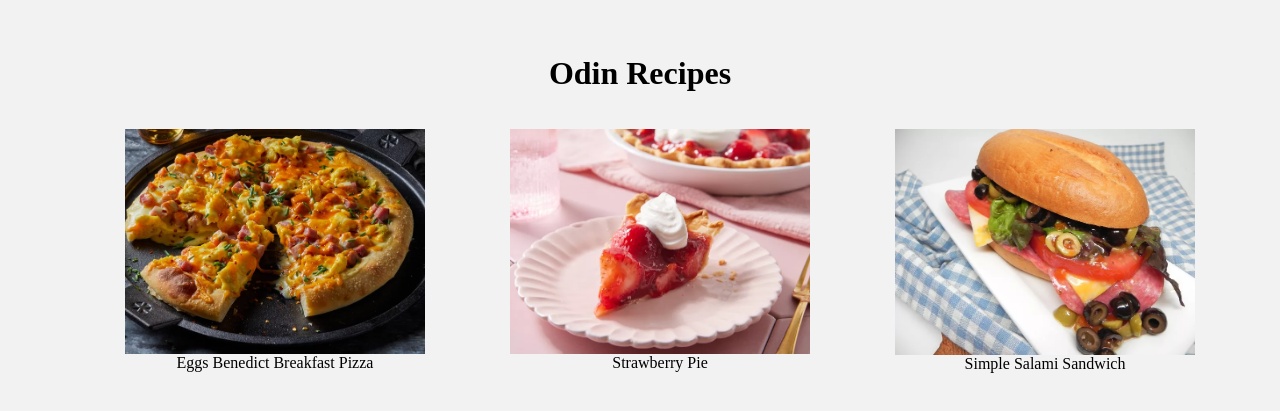
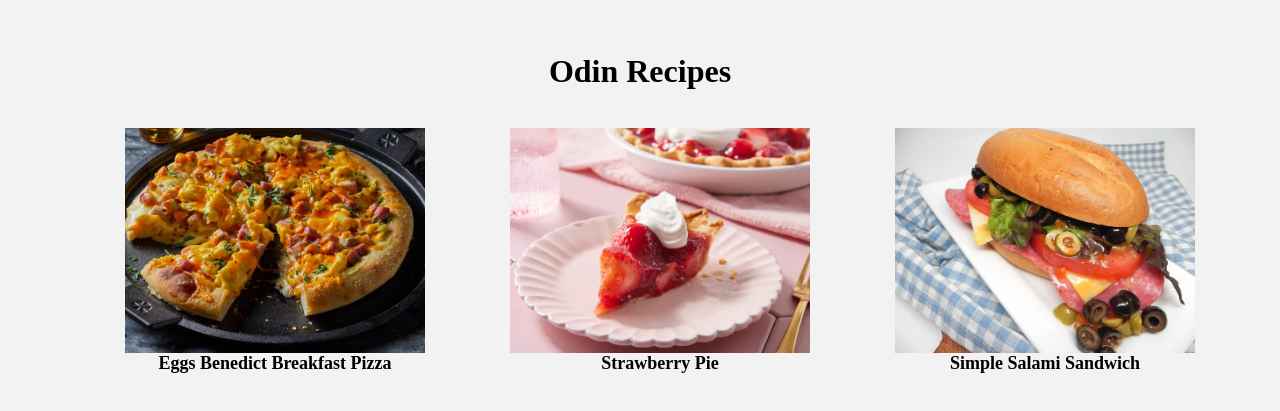
Before and after one commit to DavydTseluiko/odin-recipes, a plain HTML site: page index.html in a window 1280 px wide. Shown: the part 139-550 px from the top of the page. Drawn offline with Linux system fonts and the light colour scheme.

Commit message:
Fix font in links inside the list in 'index.html'

```diff
--- a/css/style.css
+++ b/css/style.css
@@ -26,6 +26,8 @@ li > a > img {
 li > a {
   text-decoration: none;
   color: black;
+  font-size: 18px;
+  font-weight: 700;
 }
 
 .recipes-list {
```
